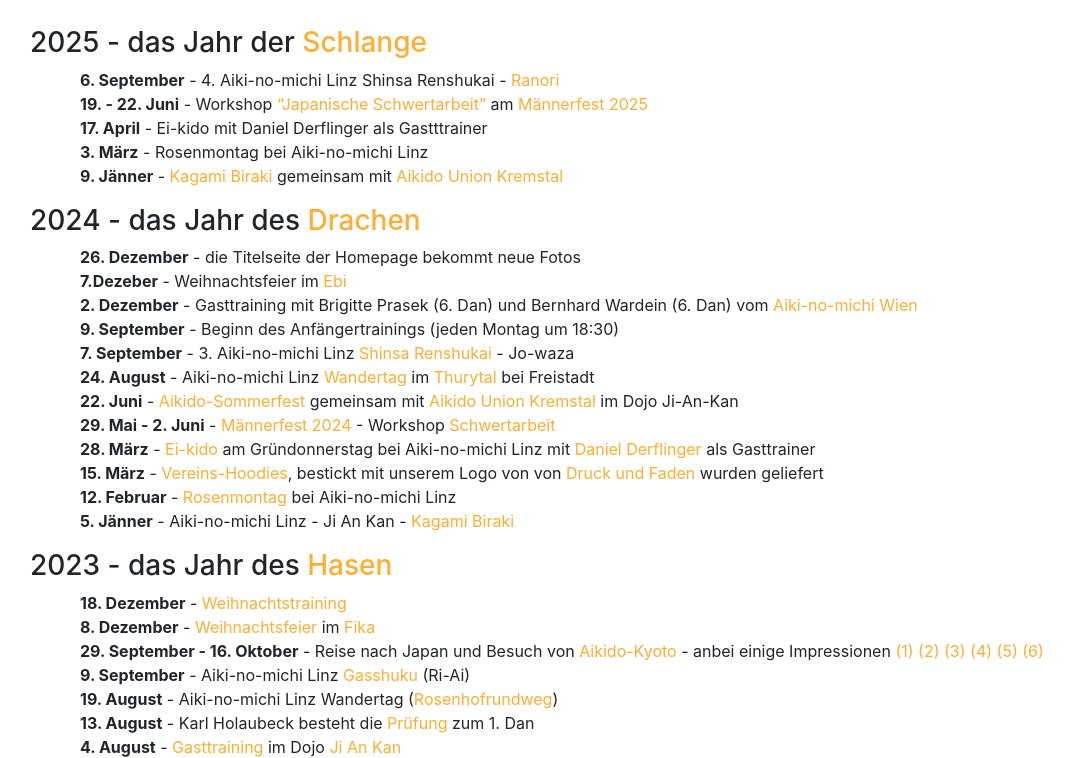
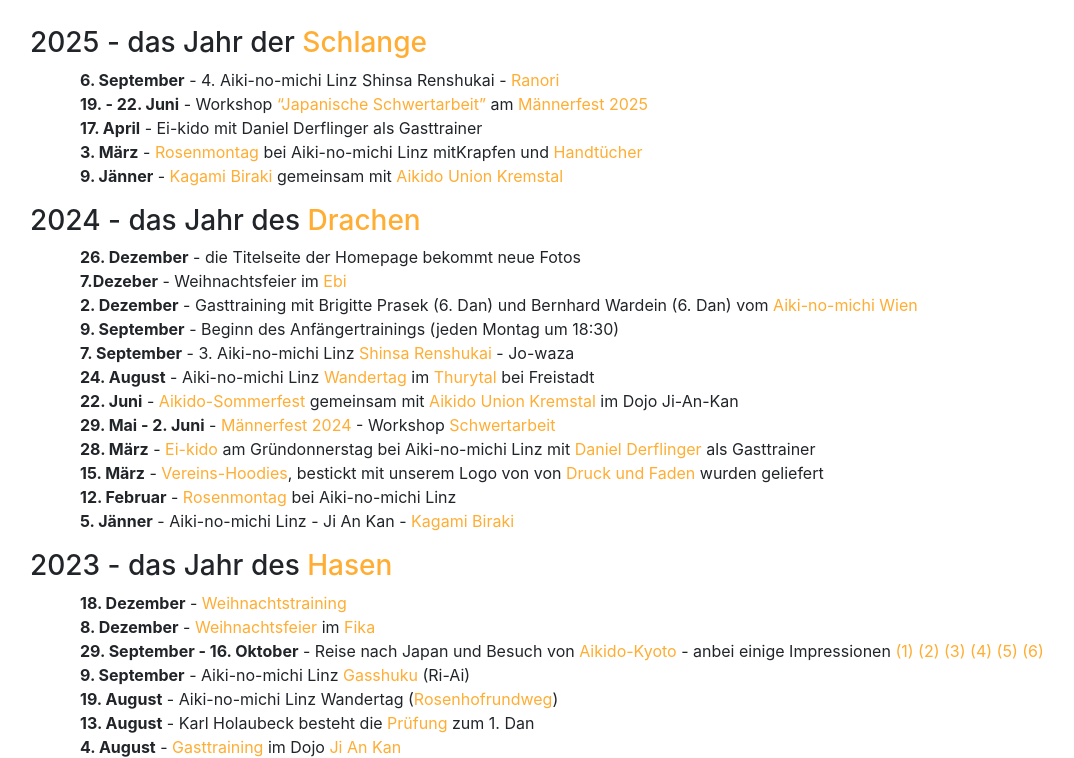
Before and after one commit to TWachs/aikinomichi-linz, a Jekyll site: the page built from aktuelles.md, in a window 1280 px wide and 900 px high, scrolled down 443 px, cut to the strip 142-900 px from the top of the window. Shown: the whole strip, without its empty margins (55-1129 px from the left). Built offline with Jekyll 4.4.1, drawn with Linux system fonts in a browser that asks for light colours; nearby versions of some CDN libraries.

Commit message:
Update aktuelles.md

```diff
--- a/aktuelles.md
+++ b/aktuelles.md
@@ -11,8 +11,8 @@
 ### 2025 - das Jahr der [Schlange](https://www.facebook.com/photo/?fbid=1132203962248147&set=a.441578571310693){:target="_blank"}
 * **6. September** - 4. Aiki-no-michi Linz Shinsa Renshukai - [Ranori](https://www.facebook.com/photo/?fbid=1174729291328947&set=a.441578571310693){:target="_blank"}
 * **19. - 22. Juni** - Workshop ["Japanische Schwertarbeit"](https://www.maennerfestival.at/japanische-schwertarbeit-2.html){:target="_blank"} am [Männerfest 2025](https://www.maennerfestival.at/festival.html){:target="_blank"}
-* **17. April** - Ei-kido mit Daniel Derflinger als Gastttrainer
-* **3. März** - Rosenmontag bei Aiki-no-michi Linz
+* **17. April** - Ei-kido mit Daniel Derflinger als Gasttrainer
+* **3. März** - [Rosenmontag](https://www.facebook.com/photo/?fbid=1187472893387920&set=pcb.1187473386721204){:target="_blank"}  bei Aiki-no-michi Linz mitKrapfen und [Handtücher](https://www.facebook.com/photo?fbid=1187473023387907&set=pcb.1187473386721204){:target="_blank"}
 * **9. Jänner** - [Kagami Biraki](https://www.instagram.com/p/DEtzIN4Iak6/?utm_source=ig_web_button_share_sheet&fbclid=IwY2xjawHwZZhleHRuA2FlbQIxMAABHThLZ9u4nC8rJWLtzyCYykURs55qepCa4rDj4jCdBjL7b1lZC2dw_f38ag_aem_CEpqNRSNSKzN4rJhkZ5oSw&img_index=1){:target="_blank"} gemeinsam mit [Aikido Union Kremstal](https://www.facebook.com/profile.php?id=61557020004810){:target="_blank"}
 
 ### 2024 - das Jahr des [Drachen](https://www.facebook.com/photo/?fbid=858191322982747&set=a.441578571310693&notif_id=1704027669781123&notif_t=feedback_reaction_generic&ref=notif){:target="_blank"}
```
